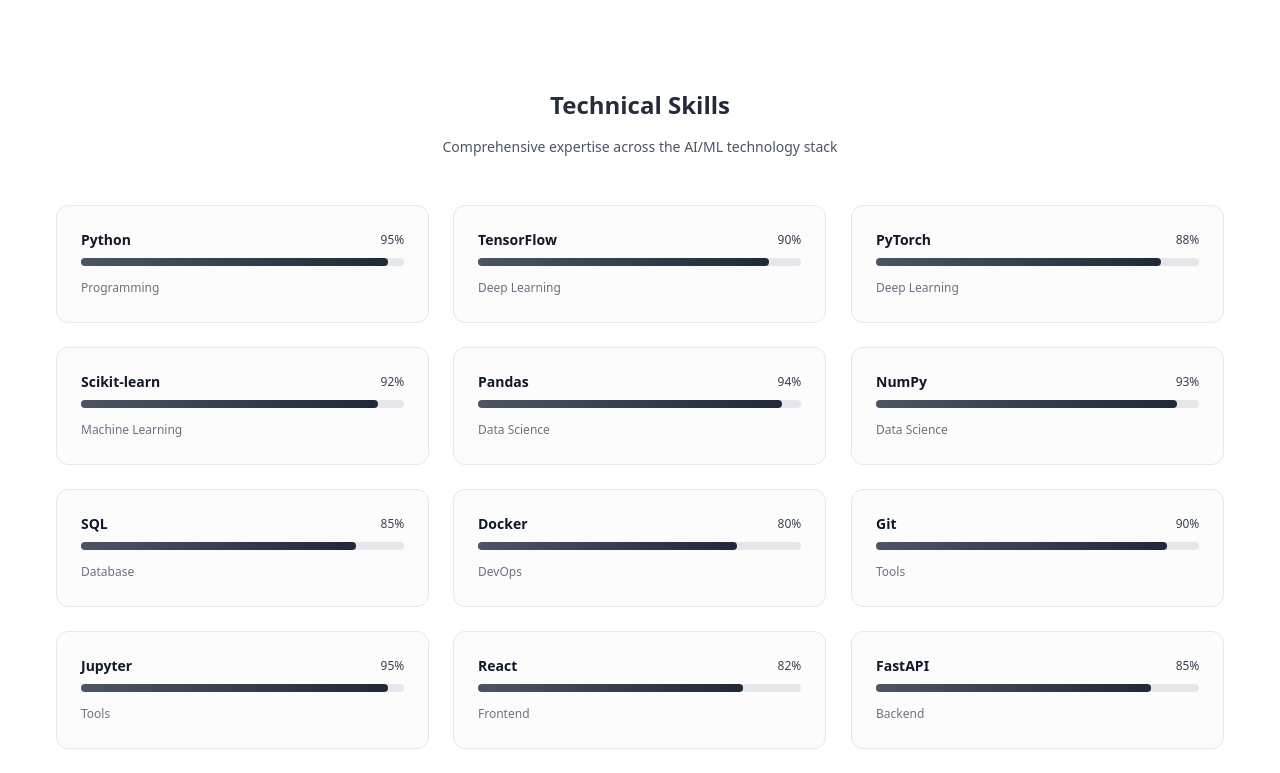
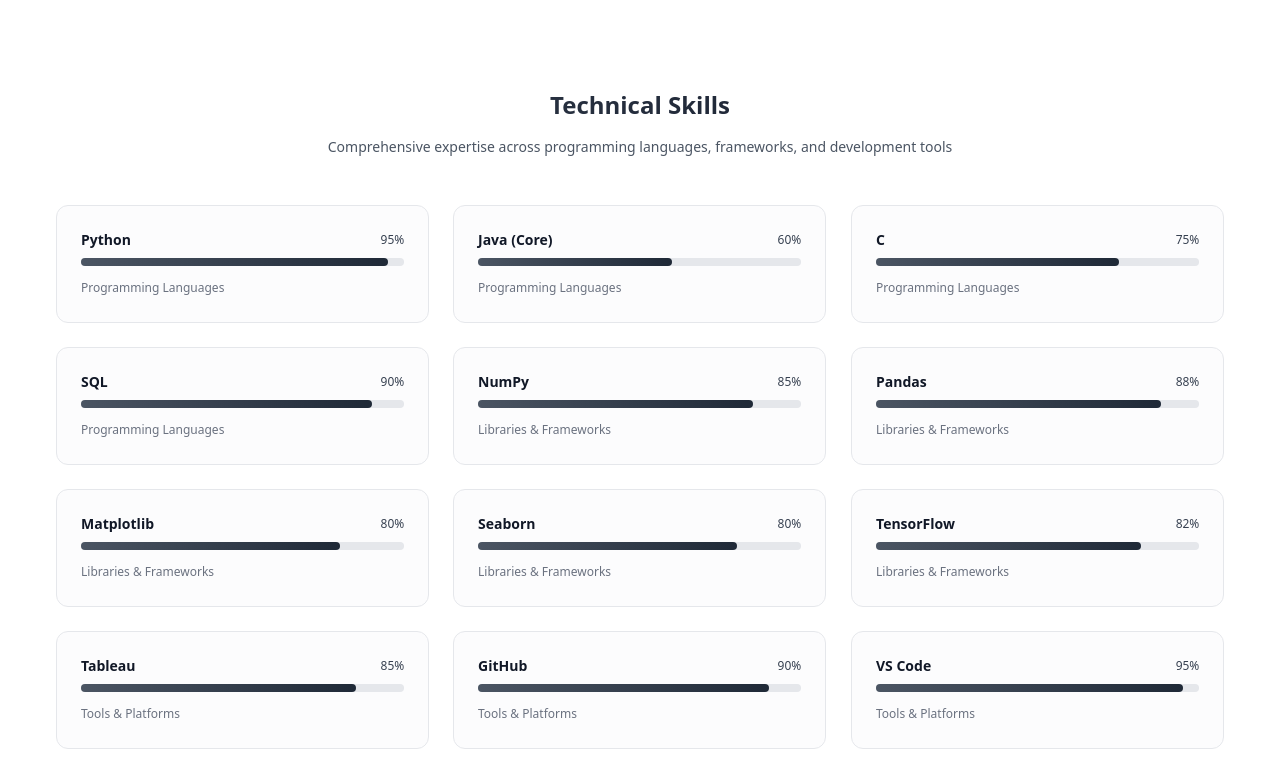
Before and after one commit to Riteshveer/ritsveer-demo, a React (Vite) app: page / in a window 1280 px wide. Shown: the part 1760-2533 px from the top of the page. Built offline with nearby package versions, Linux system fonts and the light colour scheme.

Commit message:
Update Technical Skills section
Update skills list based on provided information.

```diff
--- a/src/components/SkillsSection.tsx
+++ b/src/components/SkillsSection.tsx
@@ -23,18 +23,24 @@ const SkillsSection = () => {
   }, []);
 
   const skills = [
-    { name: "Python", level: 95, category: "Programming" },
-    { name: "TensorFlow", level: 90, category: "Deep Learning" },
-    { name: "PyTorch", level: 88, category: "Deep Learning" },
-    { name: "Scikit-learn", level: 92, category: "Machine Learning" },
-    { name: "Pandas", level: 94, category: "Data Science" },
-    { name: "NumPy", level: 93, category: "Data Science" },
-    { name: "SQL", level: 85, category: "Database" },
-    { name: "Docker", level: 80, category: "DevOps" },
-    { name: "Git", level: 90, category: "Tools" },
-    { name: "Jupyter", level: 95, category: "Tools" },
-    { name: "React", level: 82, category: "Frontend" },
-    { name: "FastAPI", level: 85, category: "Backend" }
+    { name: "Python", level: 95, category: "Programming Languages" },
+    { name: "Java (Core)", level: 60, category: "Programming Languages" },
+    { name: "C", level: 75, category: "Programming Languages" },
+    { name: "SQL", level: 90, category: "Programming Languages" },
+    { name: "NumPy", level: 85, category: "Libraries & Frameworks" },
+    { name: "Pandas", level: 88, category: "Libraries & Frameworks" },
+    { name: "Matplotlib", level: 80, category: "Libraries & Frameworks" },
+    { name: "Seaborn", level: 80, category: "Libraries & Frameworks" },
+    { name: "TensorFlow", level: 82, category: "Libraries & Frameworks" },
+    { name: "Tableau", level: 85, category: "Tools & Platforms" },
+    { name: "GitHub", level: 90, category: "Tools & Platforms" },
+    { name: "VS Code", level: 95, category: "Tools & Platforms" },
+    { name: "Anaconda", level: 85, category: "Tools & Platforms" },
+    { name: "IntelliJ IDEA", level: 75, category: "Tools & Platforms" },
+    { name: "Machine Learning", level: 85, category: "Other Skills" },
+    { name: "Statistics", level: 80, category: "Other Skills" },
+    { name: "IoT", level: 70, category: "Other Skills" },
+    { name: "Operating Systems", level: 75, category: "Other Skills" }
   ];
 
   return (
@@ -45,7 +51,7 @@ const SkillsSection = () => {
             Technical Skills
           </h2>
           <p className="text-sm text-gray-600 max-w-3xl mx-auto">
-            Comprehensive expertise across the AI/ML technology stack
+            Comprehensive expertise across programming languages, frameworks, and development tools
           </p>
         </div>
 
```
